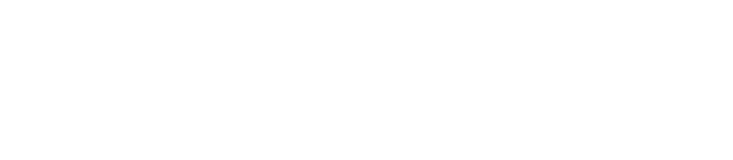
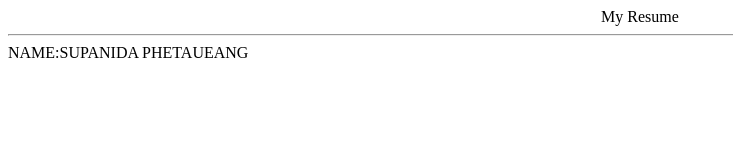
Before and after one commit to Supanida27/example_resume, a plain HTML site: page src/index.html in a window 1280 px wide. Shown: the whole page, without its empty margins (0-733 px from the left). Drawn offline with Linux system fonts and the light colour scheme.

Commit message:
name commit

```diff
--- a/src/index.html
+++ b/src/index.html
@@ -7,6 +7,10 @@
         <title>MY RESUME</title>
     </head>
     <body>
+    <center>My Resume</center>
+    <hr>
+     NAME:SUPANIDA PHETAUEANG
+
 
     </body>
     </html>
```
Also changed, not shown: .txt (deleted).
